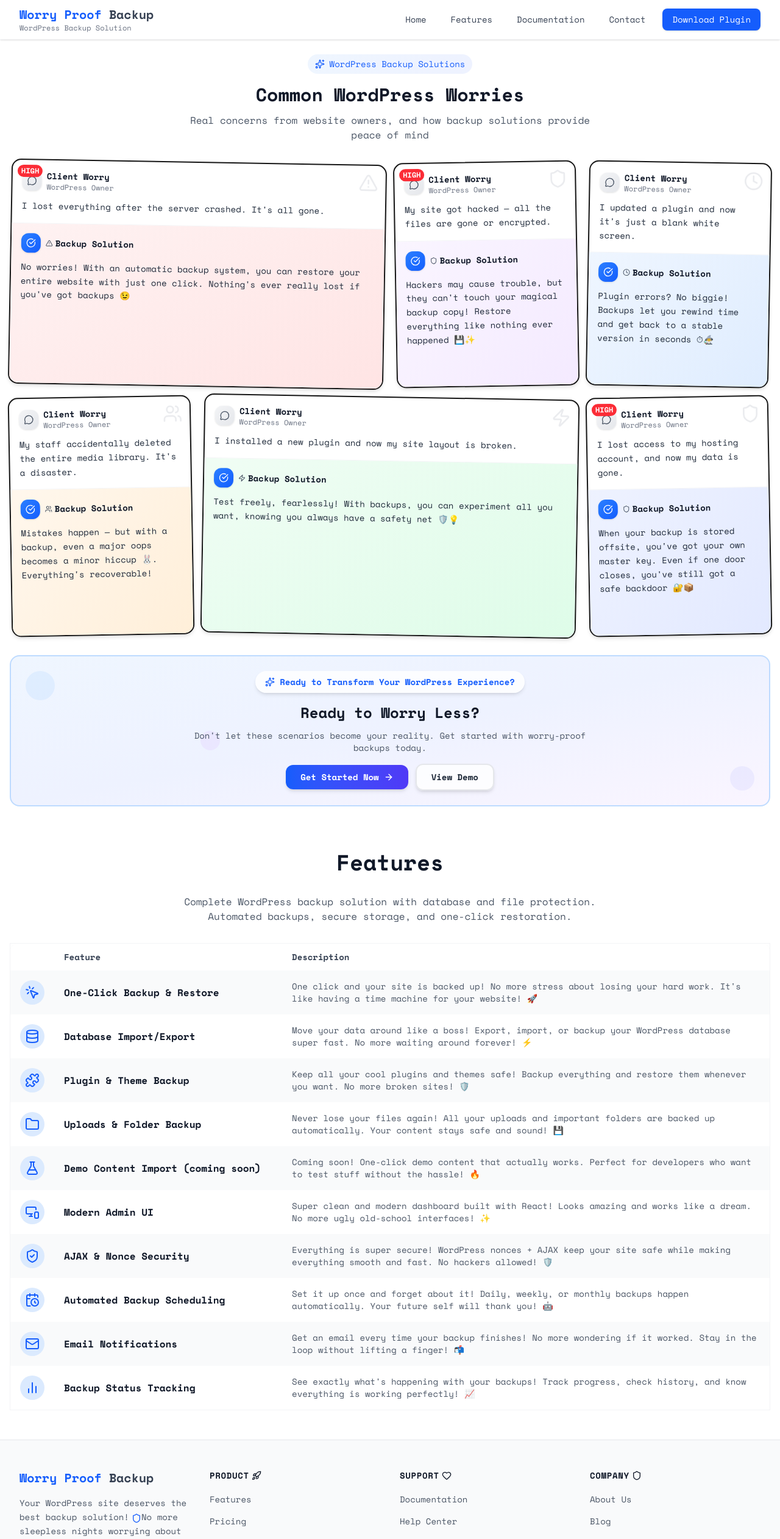
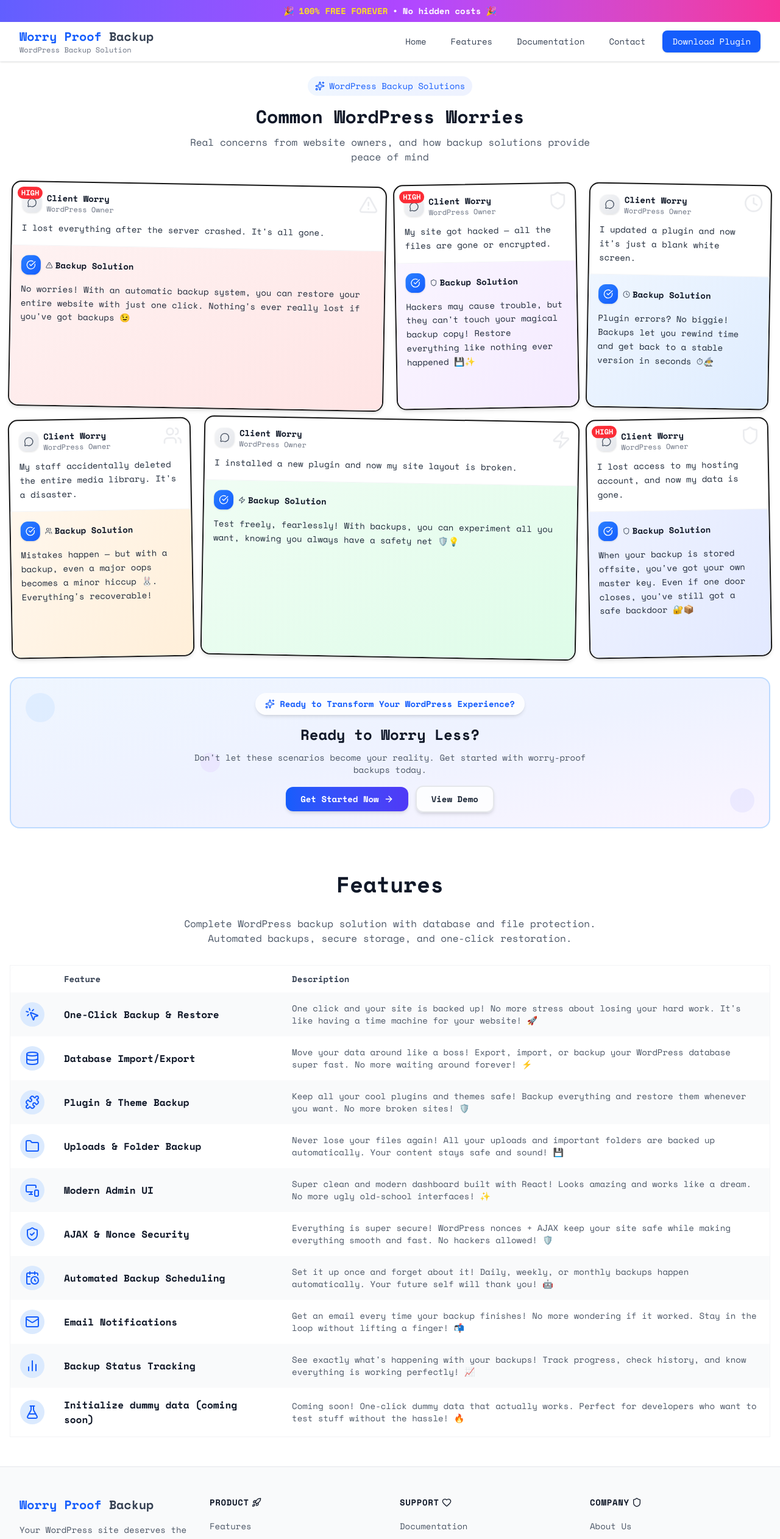
Before and after one commit to miketropi/worry-proof-backup-home, a Next.js app: page / in a window 1280 px wide. Shown: the top 2523 px of the page at 61% size. Built offline with nearby package versions, Linux system fonts and the light colour scheme.

Commit message:
Update home landing

```diff
--- a/src/app/components/Features.jsx
+++ b/src/app/components/Features.jsx
@@ -37,12 +37,6 @@
     icon: Folder,
   },
   {
-    id: '9f81b6c2',
-    title: 'Demo Content Import (coming soon)',
-    description: 'Coming soon! One-click demo content that actually works. Perfect for developers who want to test stuff without the hassle! 🔥',
-    icon: FlaskConical,
-  },
-  {
     id: '5a2ecb98',
     title: 'Modern Admin UI',
     description: 'Super clean and modern dashboard built with React! Looks amazing and works like a dream. No more ugly old-school interfaces! ✨',
@@ -71,6 +65,12 @@
     title: 'Backup Status Tracking',
     description: 'See exactly what\'s happening with your backups! Track progress, check history, and know everything is working perfectly! 📈',
     icon: BarChart2,
+  },
+  {
+    id: '9f81b6c2',
+    title: 'Initialize dummy data (coming soon)',
+    description: 'Coming soon! One-click dummy data that actually works. Perfect for developers who want to test stuff without the hassle! 🔥',
+    icon: FlaskConical,
   },
 ];
 
--- /dev/null
+++ b/src/app/components/TopBar.jsx
@@ -0,0 +1,31 @@
+export default function TopBar() {
+  return (
+    <div className="bg-gradient-to-r from-indigo-500 via-purple-500 to-pink-500 text-white">
+      <div className="max-w-7xl mx-auto px-4 sm:px-6 lg:px-8">
+        <div className="flex items-center justify-center py-2">
+          {/* Desktop/Tablet Display */}
+          <div className="hidden sm:flex items-center space-x-2">
+            <span className="text-sm font-medium">🎉</span>
+            <span className="text-sm font-semibold">
+              <span className="font-bold text-yellow-300">100% FREE FOREVER</span>
+              <span className="mx-2">•</span>
+              <span>No hidden costs</span>
+            </span>
+            <span className="text-sm font-medium">🎉</span>
+          </div>
+
+          {/* Mobile Display */}
+          <div className="sm:hidden flex items-center space-x-1">
+            <span className="text-xs">🎉</span>
+            <span className="text-xs font-semibold text-center">
+              <span className="font-bold text-yellow-300">100% FREE FOREVER</span>
+              <br />
+              <span className="text-xs">No hidden costs</span>
+            </span>
+            <span className="text-xs">🎉</span>
+          </div>
+        </div>
+      </div>
+    </div>
+  );
+}
--- a/src/app/layout.js
+++ b/src/app/layout.js
@@ -1,5 +1,6 @@
 import Header from "./components/Header";
 import Footer from "./components/Footer";
+import TopBar from "./components/TopBar";
 import { Space_Mono } from "next/font/google";
 import "./globals.css";
 
@@ -20,6 +21,7 @@
       <body
         className={`${spaceMono.variable} antialiased`}
       >
+        <TopBar />
         <Header />
         {children}
         <Footer />
```
